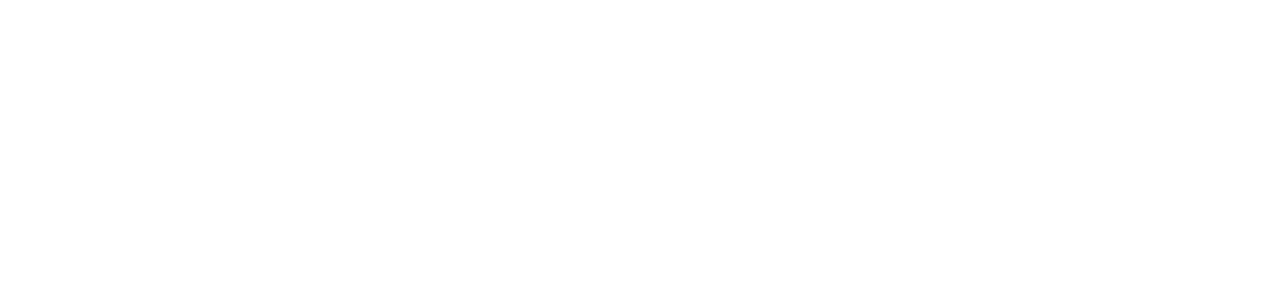
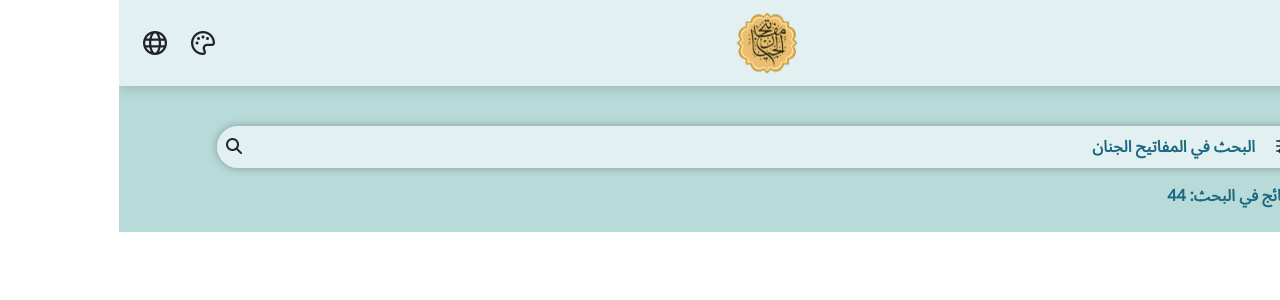
Before and after one commit to mostafafront/mafatih, a Next.js app: page /searchResault in a window 1280 px wide. Shown: the top 300 px of the page. Built offline with nearby package versions, Linux system fonts and the light colour scheme.

Commit message:
create First Section in search resault page

```diff
--- a/src/pages/searchResault/index.js
+++ b/src/pages/searchResault/index.js
@@ -1,9 +1,132 @@
-import React from 'react'
+import React from "react";
+import HeaderC from "../../../components/header";
+import FilterInput from "../../../components/index/filterInput";
 
 export default function SearchResaultPage() {
+
+  function preventSubmit(event) {
+    event.preventDefault();
+  }
+
   return (
     <>
+      <HeaderC />
+      <main className="bg-light-green">
+        <div className="container">
+          {/* First Section */}
+          <div className="firstSeaction px-3 py-4">
+            <div className="form-box py-3">
+              <form action="" encType="multipart/form-data">
+                <div className="form-items d-flex rounded-pill bg-very-light-green">
+                  <FilterInput />
+                  <input
+                    type="text"
+                    name="name"
+                    className="form-control border-0 rounded-0 bg-very-light-green placeHolder-sr"
+                    placeholder="البحث في المفاتیح الجنان"
+                  />
+                  <button
+                    type="button"
+                    className="btn p-2 rounded-0 rounded-end-5"
+                  >
+                    <i className="fa-solid fa-magnifying-glass"></i>
+                  </button>
+                </div>
+              </form>
+            </div>
 
+            {/* <!-- FILTER BOX --> */}
+            <div className="filter position-relative">
+              <div
+                id="filterBox-main"
+                className="filter-box filter-box-main flex-column bg-filter-box rounded-4 p-2 position-absolute top-0 w-100 z-3"
+              >
+                <div className="filter-checks py-1 ps-1 form-check m-0">
+                  <input
+                    className="form-check-input me-2 ms-0"
+                    type="checkbox"
+                    value=""
+                    id="filter-check1"
+                  />
+                  <label
+                    className="form-check-label filter-text-color"
+                    htmlFor="filter-check1"
+                  >
+                    البحث في جمیع المواضیع
+                  </label>
+                </div>
+                <div className="filter-checks py-1 ps-1 form-check m-0">
+                  <input
+                    className="form-check-input me-2 ms-0"
+                    type="checkbox"
+                    value=""
+                    id="filter-check2"
+                  />
+                  <label
+                    className="form-check-label filter-text-color"
+                    htmlFor="filter-check2"
+                  >
+                    البحث في الزیاراة
+                  </label>
+                </div>
+                <div className="filter-checks py-1 ps-1 form-check m-0">
+                  <input
+                    className="form-check-input me-2 ms-0"
+                    type="checkbox"
+                    value=""
+                    id="filter-check3"
+                  />
+                  <label
+                    className="form-check-label filter-text-color"
+                    htmlFor="filter-check3"
+                  >
+                    البحث في الأدعیة
+                  </label>
+                </div>
+                <div className="filter-checks py-1 ps-1 form-check m-0">
+                  <input
+                    className="form-check-input me-2 ms-0"
+                    type="checkbox"
+                    value=""
+                    id="filter-check4"
+                  />
+                  <label
+                    className="form-check-label filter-text-color"
+                    htmlFor="filter-check4"
+                  >
+                    البحث في الآعمال
+                  </label>
+                </div>
+                <div className="filter-checks py-1 ps-1 form-check m-0">
+                  <input
+                    className="form-check-input me-2 ms-0"
+                    type="checkbox"
+                    value=""
+                    id="filter-check5"
+                  />
+                  <label
+                    className="form-check-label filter-text-color"
+                    htmlFor="filter-check5"
+                  >
+                    البحث في النص
+                  </label>
+                </div>
+              </div>
+            </div>
+            {/* <!-- FILTER BOX --> */}
+
+            <div className="foundSearch d-flex placeHolder-sr">
+              <div className="foundSearch-text">النتائج في البحث:</div>
+              <div className="foundSearch-value ms-1">44</div>
+            </div>
+          </div>
+
+            {/* First Section */}
+
+
+        </div>
+
+      </main>
     </>
-  )
+  );
 }
--- a/src/styles/globals.css
+++ b/src/styles/globals.css
@@ -6,6 +6,7 @@
 @import './calender-style.css';
 @import './donate-style.css';
 @import './reader-style.css';
+@import './searchResault.css';
 
 
 /* write here the global css in your app */
--- /dev/null
+++ b/src/styles/searchResault.css
@@ -0,0 +1,4 @@
+.placeHolder-sr, .placeHolder-sr::placeholder{
+    color: var(--Tlight-darkGreen) !important;
+    font-weight: 800;
+}
--- a/src/styles/style.css
+++ b/src/styles/style.css
@@ -369,7 +369,7 @@ ul.nav li.nav-item .active {
 
 .form-box form {
 	box-shadow: 0 0 10px var(--Tlight-light-black);
-	border-radius: 16px;
+	border-radius: 21px;
 }
 
 .form-box form * *:focus, .form-box form * *:active, .form-box form * *:focus-within {
```
